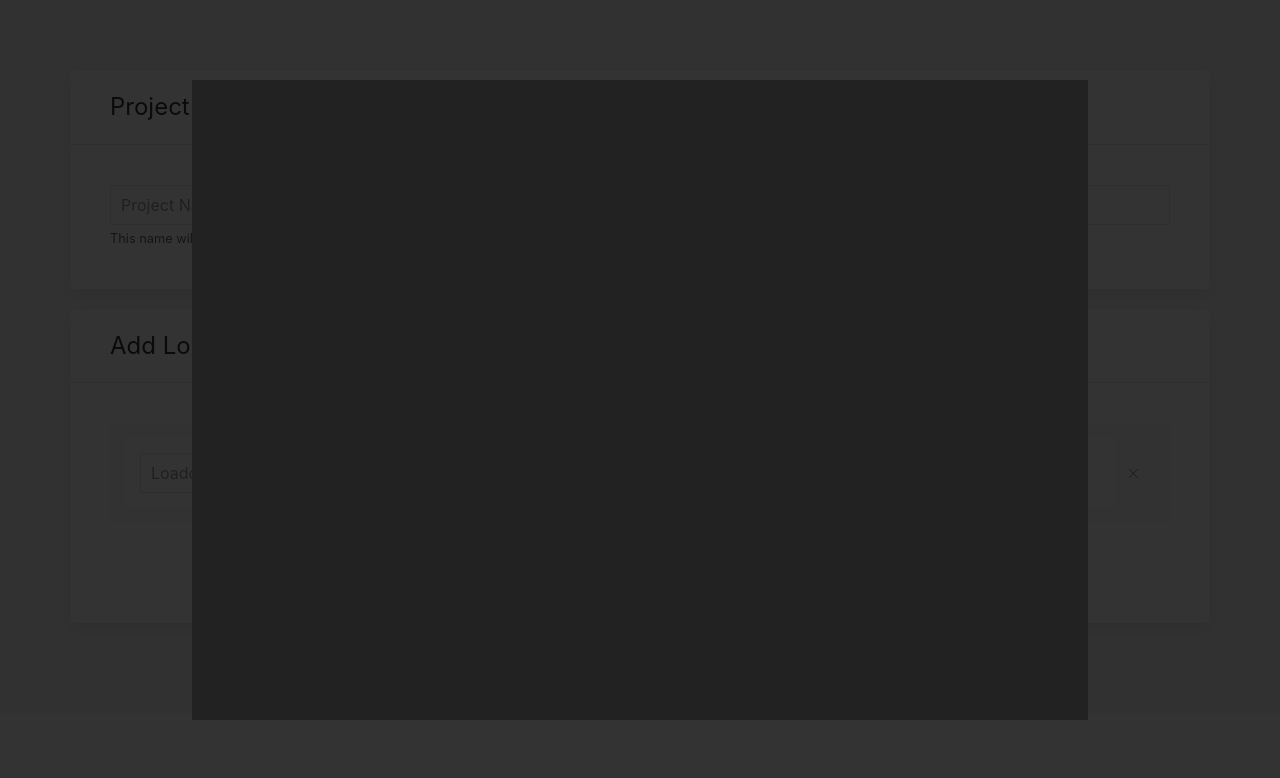
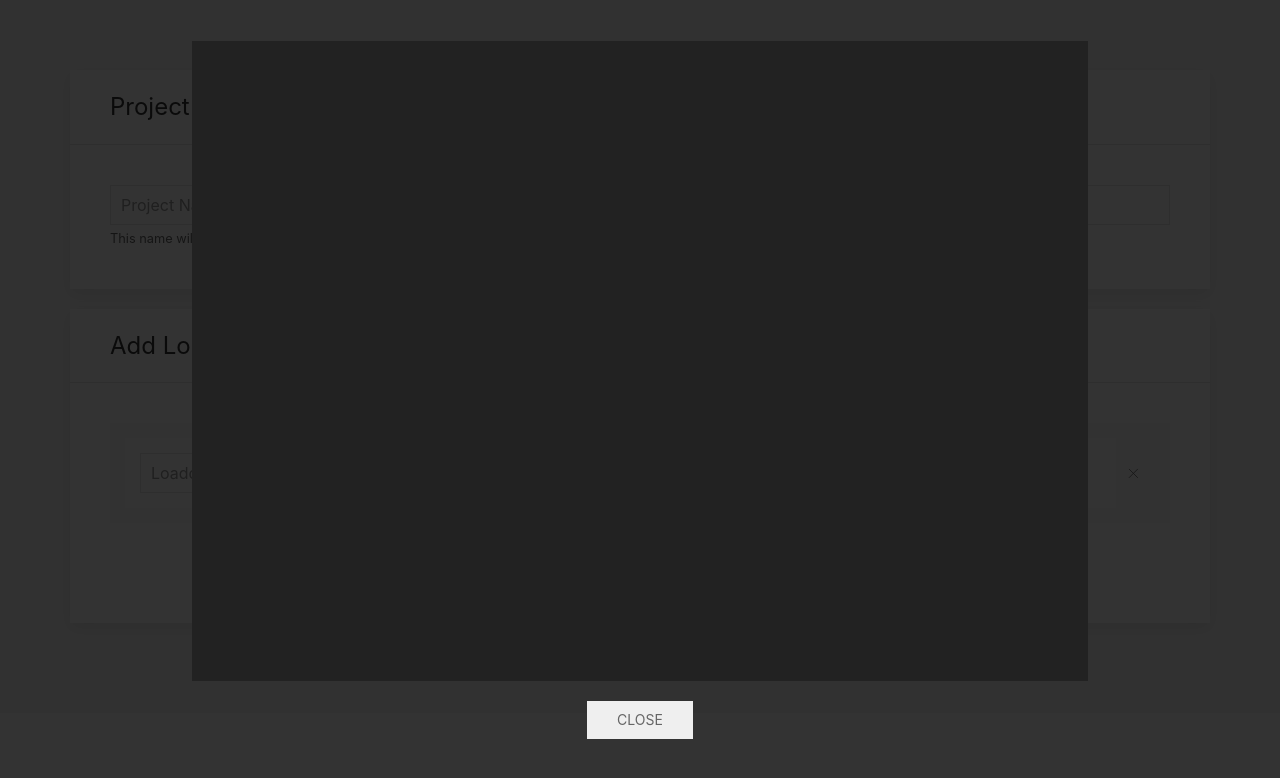
Before and after one commit to aliensteak/loadout-picker, a React (Create React App) app: page / in a window 1280 px wide. Both pictures are taken after a click on the element 766 px from the left and 473 px from the top of the page. Shown: the top 778 px of the page. Built offline with nearby package versions, Linux system fonts and the light colour scheme.

Commit message:
added close buttons

```diff
--- a/src/components/CodeEditor.js
+++ b/src/components/CodeEditor.js
@@ -16,8 +16,12 @@ class CodeEditor extends React.Component {
     }
 
     this.colorPicked = this.colorPicked.bind(this)
+    this.closeEditorSelectorClickHandler = this.closeEditorSelectorClickHandler.bind(this)
   }
 
+  closeEditorSelectorClickHandler() {
+    this.setState({ codeEditorVisible: false })
+  }
 
   colorPicked(color, event) {
     this.setState({ selectedColor: color.hex })
@@ -48,6 +52,7 @@ class CodeEditor extends React.Component {
         <FloatingBlock
           visible={this.state.codeEditorVisible}
           isCode={true}
+          closeEditorSelectorClickHandler={this.closeEditorSelectorClickHandler}
           component={
             <Editor
               value={this.state.code}
--- a/src/components/ColorPicker.js
+++ b/src/components/ColorPicker.js
@@ -14,6 +14,11 @@ class ColorPicker extends React.Component {
 
     this.colorPicked = this.colorPicked.bind(this)
     this.cancelClickHandler = this.cancelClickHandler.bind(this)
+    this.closeEditorSelectorClickHandler = this.closeEditorSelectorClickHandler.bind(this)
+  }
+
+  closeEditorSelectorClickHandler() {
+    this.setState({ colorPickerVisible: false })
   }
 
   colorPicked(color, event) {
@@ -53,6 +58,7 @@ class ColorPicker extends React.Component {
 
         <FloatingBlock
           visible={this.state.colorPickerVisible}
+          closeEditorSelectorClickHandler={this.closeEditorSelectorClickHandler}
           component={
             <PhotoshopPicker
               color={this.state.selectedColor}
--- a/src/components/FloatingBlock.js
+++ b/src/components/FloatingBlock.js
@@ -1,6 +1,16 @@
 import React from "react"
 
 class FloatingBlock extends React.Component {
+  constructor(props) {
+    super(props)
+
+    this.closeClickHandler = this.closeClickHandler.bind(this)
+  }
+
+  closeClickHandler() {
+    this.props.closeEditorSelectorClickHandler()
+  }
+
   render() {
     return (
       <div
@@ -14,13 +24,18 @@ class FloatingBlock extends React.Component {
           left: 0,
           zIndex: "9999999",
         }}
-        className='uk-flex uk-flex-center uk-flex-middle'
+        className='uk-flex uk-flex-center uk-flex-middle uk-flex-column'
+        onClick={this.closeClickHandler}
       >
         {this.props.isCode === true ? (
         <div style={{ width: "70%", height: "80%", backgroundColor: "#222", overflow: 'scroll' }}>
           {this.props.component}
         </div>
         ) : (<div>{this.props.component}</div>)}
+
+        <div className="uk-margin uk-text-center">
+          <button className="uk-button" onClick={this.closeClickHandler}>Close</button>
+        </div>
       </div>
     )
   }
```
Also changed, not shown: 1 other file (tests, documents, lock files or other folders).
